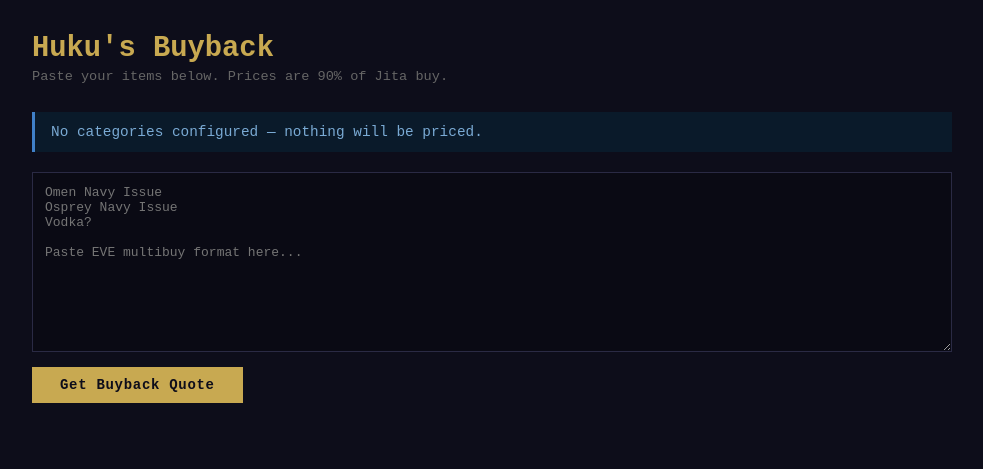
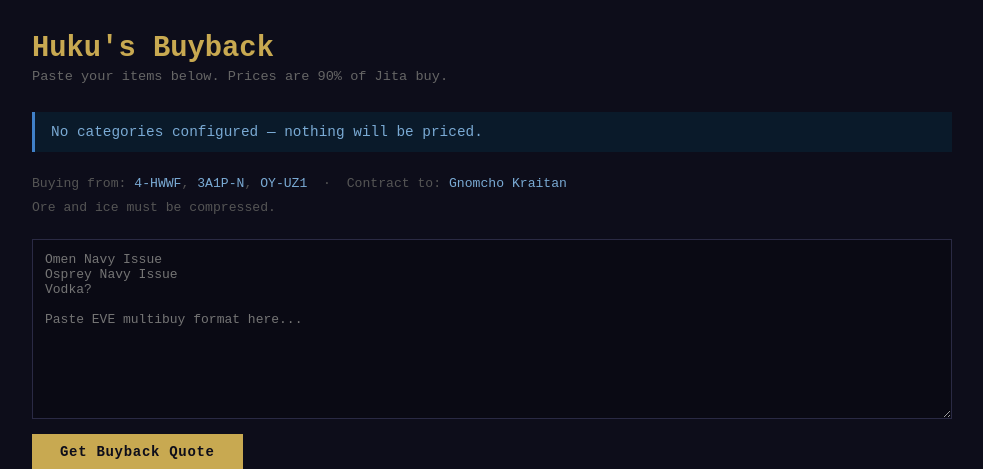
Before and after one commit to blinddreamer/dscobb, a FastAPI app: page / in a window 1280 px wide. Shown: the top 469 px of the page, without its empty margins (148-1131 px from the left). Run offline with FastAPI, Linux system fonts and the light colour scheme.

Commit message:
other stuff

```diff
--- a/app/templates/index.html
+++ b/app/templates/index.html
@@ -124,6 +124,19 @@
         border-left: 3px solid #4080c8;
         color: #7aaad4;
       }
+      .meta {
+        font-size: 0.82rem;
+        color: #555;
+        margin-bottom: 20px;
+        line-height: 1.8;
+      }
+      .meta a {
+        color: #7aaad4;
+        text-decoration: none;
+      }
+      .meta a:hover {
+        text-decoration: underline;
+      }
     </style>
   </head>
   <body>
@@ -138,6 +151,17 @@
     {% else %}
     <div class="banner info">No categories configured — nothing will be priced.</div>
     {% endif %}
+
+    <div class="meta">
+      Buying from:
+      <a href="https://evemaps.dotlan.net/system/4-HWWF" target="_blank">4-HWWF</a>,
+      <a href="https://evemaps.dotlan.net/system/3A1P-N" target="_blank">3A1P-N</a>,
+      <a href="https://evemaps.dotlan.net/system/OY-UZ1" target="_blank">OY-UZ1</a>
+      &nbsp;·&nbsp;
+      Contract to: <a href="https://evewho.com/pilot/Gnomcho%20Kraitan" target="_blank">Gnomcho Kraitan</a>
+      <br>
+      Ore and ice must be compressed.
+    </div>
 
     {% if error %}
     <div class="banner error">{{ error }}</div>
```
